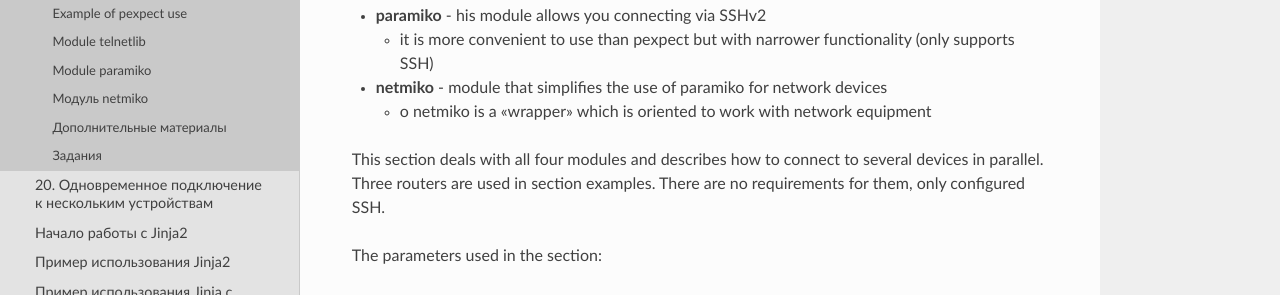
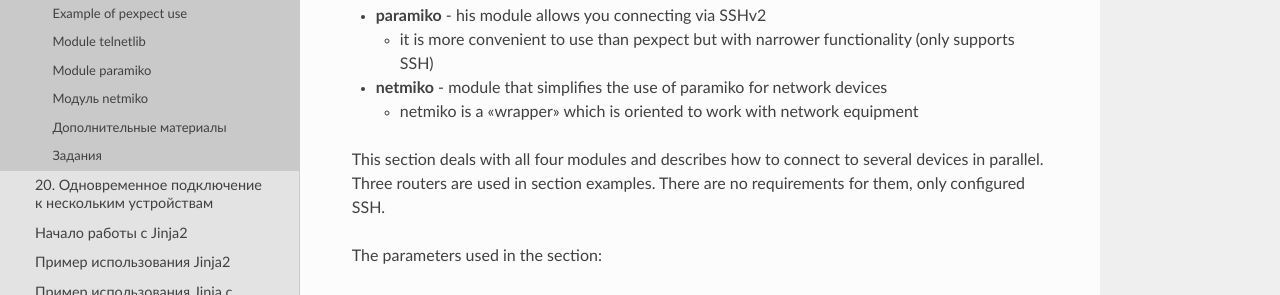
Before and after one commit to Aidar5/nattoeng, a Sphinx documentation site: the page built from docs/source/book/19_ssh_telnet/index.rst, in a window 1280 px wide and 900 px high, scrolled down 431 px. Shown: the part 156-451 px from the top of the window. Built offline with Sphinx 7.4.7 and the Read the Docs theme 2.0.0, drawn with Linux system fonts in a browser that asks for light colours; pages that are not in the unit, such as notebooks, are missing from menus.

```diff
--- a/docs/source/book/19_ssh_telnet/index.rst
+++ b/docs/source/book/19_ssh_telnet/index.rst
@@ -30,7 +30,7 @@ Python has several modules that allow you to connect to equipment and execute co
 
 * **netmiko** - module that simplifies the use of paramiko for network devices
 
-  * o	netmiko is a "wrapper" which is oriented to work with network equipment
+  * netmiko is a "wrapper" which is oriented to work with network equipment
 
 This section deals with all four modules and describes how to connect to several devices in parallel. Three routers are used in section examples. There are no requirements for them, only configured SSH.
 
```
